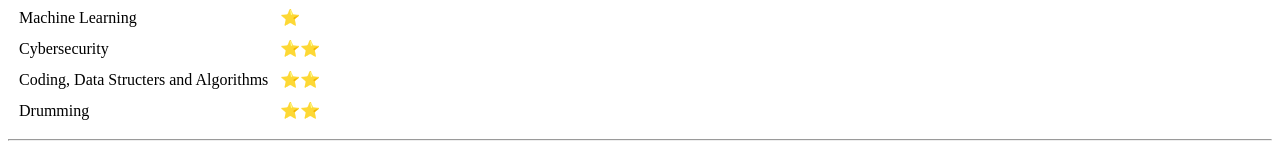
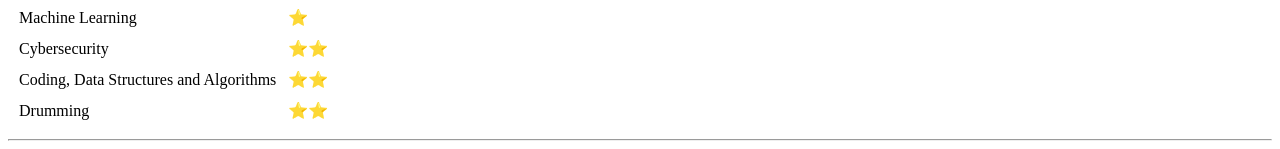
Before and after one commit to LiamAs05/cv, a plain HTML site: page index.html in a window 1280 px wide. Shown: the part 707-856 px from the top of the page. Drawn offline with Linux system fonts and the light colour scheme.

Commit message:
Updating the index

```diff
--- a/index.html
+++ b/index.html
@@ -66,7 +66,7 @@
       <td>⭐⭐</td>
     </tr>
     <tr>
-      <td>Coding, Data Structers and Algorithms</td>
+      <td>Coding, Data Structures and Algorithms</td>
       <td>⭐⭐</td>
     </tr>
     <tr>
```
